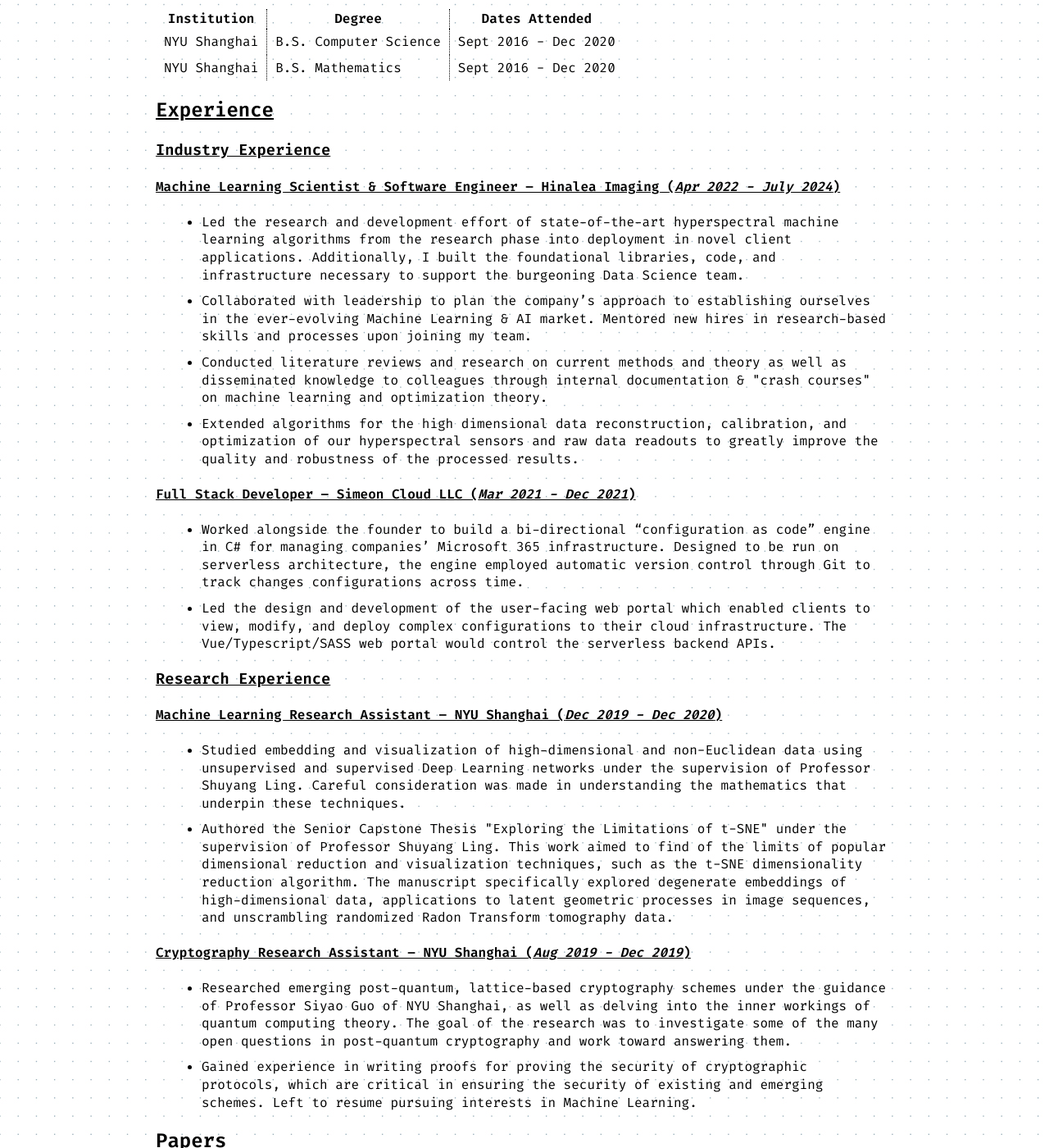
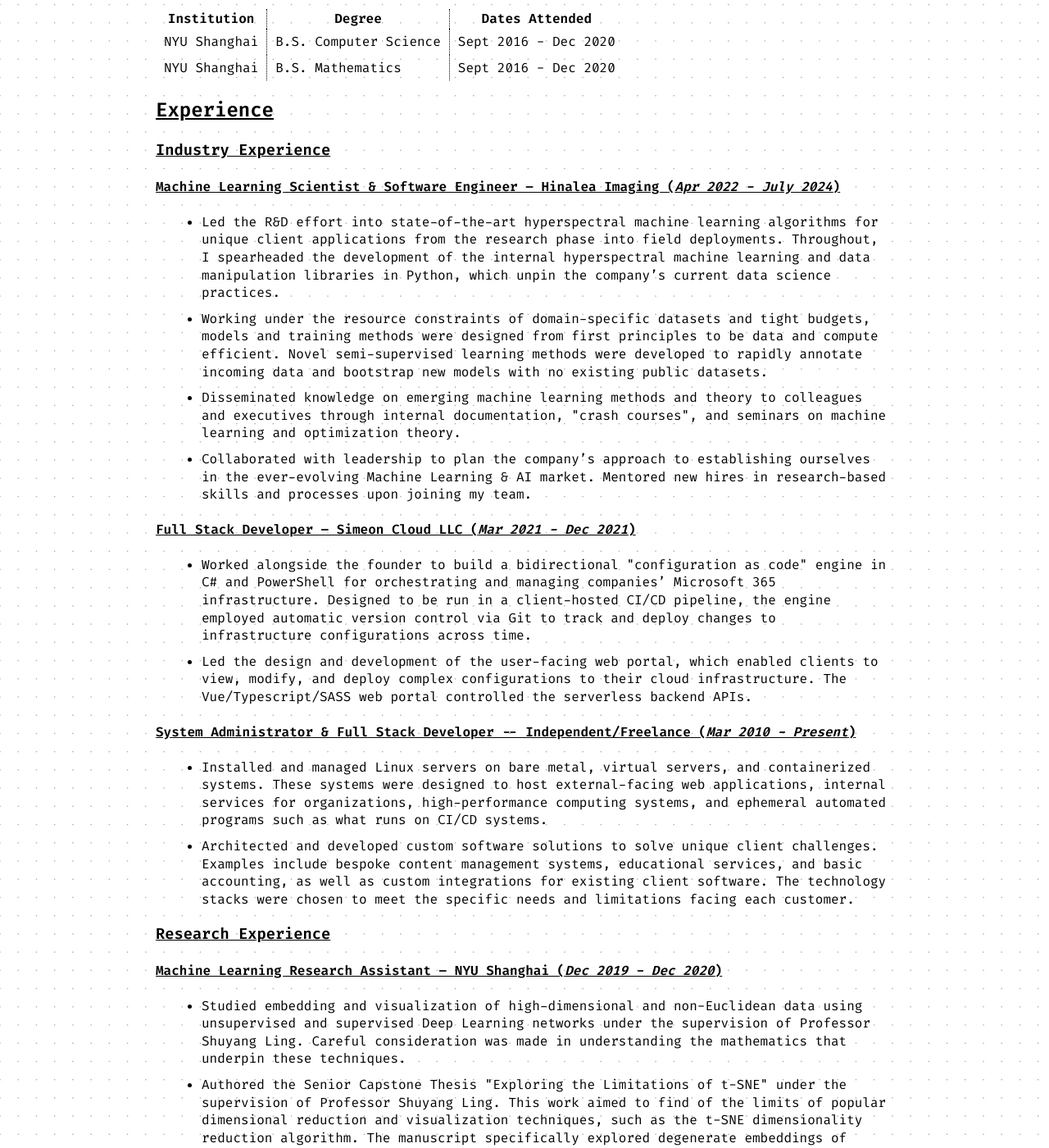
Before and after one commit to FrederickGeek8/freddy.us, a Jekyll site: the page built from resume.html, in a window 1280 px wide and 1400 px high, scrolled down 550 px. Shown: the whole window at 82% size. Built offline with Jekyll 4.4.1, drawn with Linux system fonts in a browser that asks for light colours.

Commit message:
Update resume page to better match PDF

```diff
--- a/resume.html
+++ b/resume.html
@@ -48,30 +48,28 @@
 <div class="exp_desc">
     <ul>
         <li>
-            Led the research and development effort of
-            state-of-the-art hyperspectral machine learning algorithms from the
-            research phase into deployment in novel client applications.
-            Additionally, I built the foundational libraries, code, and
-            infrastructure necessary to support the burgeoning Data Science
-            team.
+            Led the R&D effort into state-of-the-art hyperspectral machine learning
+            algorithms for unique client applications from the research phase into field
+            deployments. Throughout, I spearheaded the development of the internal
+            hyperspectral machine learning and data manipulation libraries in Python, which
+            unpin the company’s current data science practices.
         </li>
         <li>
-            Collaborated with leadership to plan the company’s approach to
-            establishing ourselves in the ever-evolving Machine Learning &amp;
-            AI market. Mentored new hires in research-based skills and processes
-            upon joining my team.
+            Working under the resource constraints of domain-specific datasets and tight
+            budgets, models and training methods were designed from first principles to be
+            data and compute efficient. Novel semi-supervised learning methods were
+            developed to rapidly annotate incoming data and bootstrap new models with no
+            existing public datasets.
         </li>
         <li>
-            Conducted literature reviews and research on current methods and
-            theory as well as disseminated knowledge to colleagues through
-            internal documentation &amp; "crash courses" on machine learning and
-            optimization theory.
+            Disseminated knowledge on emerging machine learning methods and theory to
+            colleagues and executives through internal documentation, "crash courses", and
+            seminars on machine learning and optimization theory.
         </li>
         <li>
-            Extended algorithms for the high dimensional data reconstruction,
-            calibration, and optimization of our hyperspectral sensors and raw
-            data readouts to greatly improve the quality and robustness of the
-            processed results.
+            Collaborated with leadership to plan the company’s approach to establishing
+            ourselves in the ever-evolving Machine Learning & AI market. Mentored new hires
+            in research-based skills and processes upon joining my team.
         </li>
         <!-- <li>
             Employed self-supervised pretraining of convolution and
@@ -90,24 +88,47 @@
         </li> -->
     </ul>
 </div>
+
 <h4>Full Stack Developer – Simeon Cloud LLC (<i>Mar 2021 - Dec 2021</i>)</h4>
 <div class="exp_desc">
     <ul>
         <li>
-            Worked alongside the founder to build a bi-directional “configuration as
-            code” engine in C# for managing companies’ Microsoft 365 infrastructure.
-            Designed to be run on serverless architecture, the engine employed
-            automatic version control through Git to track changes configurations
-            across time.
+            Worked alongside the founder to build a bidirectional "configuration as code"
+            engine in C# and PowerShell for orchestrating and managing companies’ Microsoft
+            365 infrastructure. Designed to be run in a client-hosted CI/CD pipeline, the
+            engine employed automatic version control via Git to track and deploy changes to
+            infrastructure configurations across time.
         </li>
         <li>
-            Led the design and development of the user-facing web portal which enabled
+            Led the design and development of the user-facing web portal, which enabled
             clients to view, modify, and deploy complex configurations to their cloud
-            infrastructure. The Vue/Typescript/SASS web portal would control the
-            serverless backend APIs.
+            infrastructure. The Vue/Typescript/SASS web portal controlled the serverless
+            backend APIs.
         </li>
     </ul>
 </div>
+
+<h4>System Administrator & Full Stack Developer -- Independent/Freelance (<i>Mar 2010 - Present</i>)</h4>
+<div class="exp_desc">
+    <ul>
+        <li>
+            Installed and managed Linux servers on bare metal, virtual servers,
+            and containerized systems. These systems were designed to host
+            external-facing web applications, internal services for
+            organizations, high-performance computing systems, and ephemeral
+            automated programs such as what runs on CI/CD systems.
+        </li>
+        <li>
+            Architected and developed custom software solutions to solve unique
+            client challenges. Examples include bespoke content management
+            systems, educational services, and basic accounting, as well as
+            custom integrations for existing client software. The technology
+            stacks were chosen to meet the specific needs and limitations facing
+            each customer.
+        </li>
+    </ul>
+</div>
+
 <h3 id="research-experience">Research Experience</h3>
 <h4>
     Machine Learning Research Assistant – NYU Shanghai (<i>Dec 2019 - Dec 2020</i>)
```
